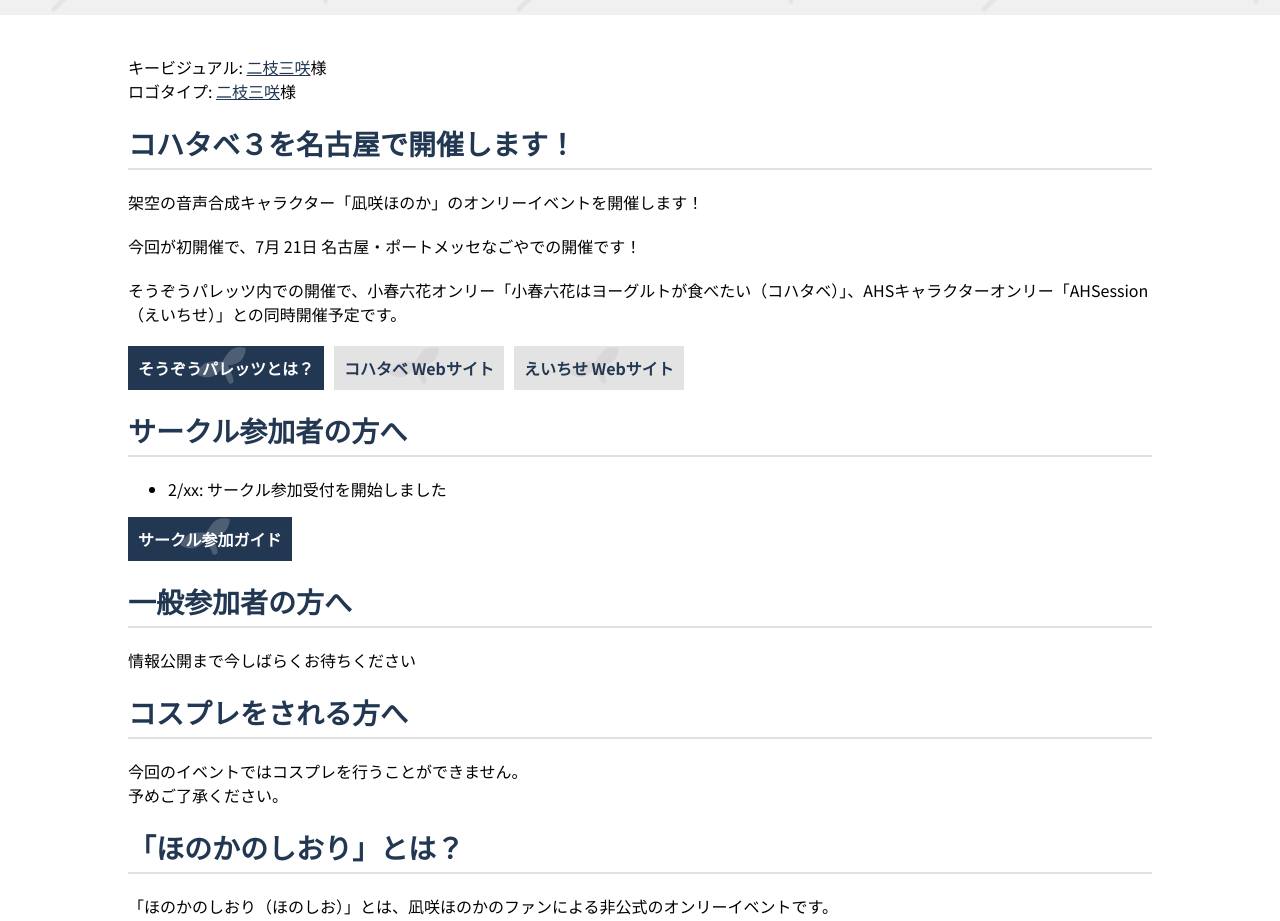
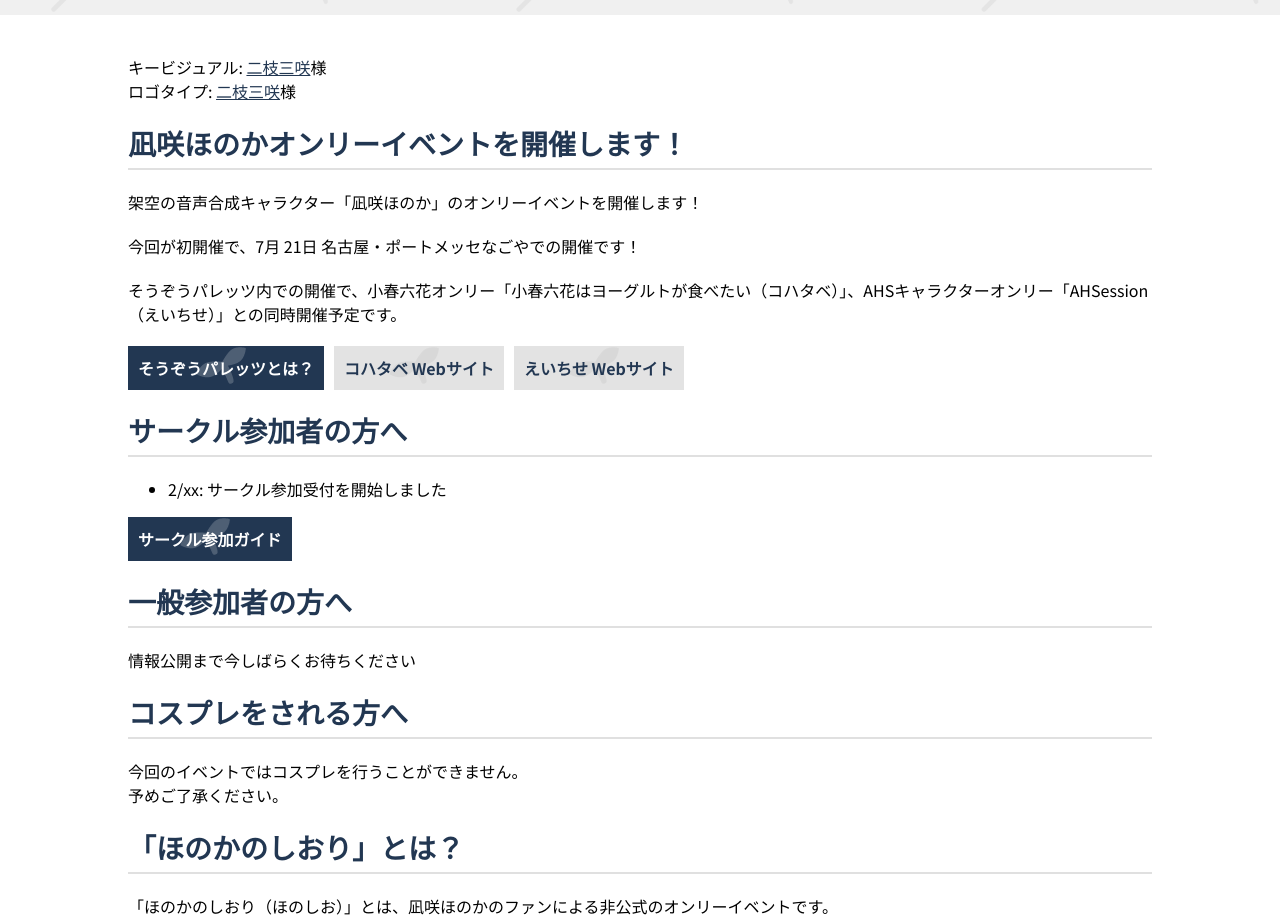
Before and after one commit to nectarition/AstroSakura-HNS, a plain HTML site: page index.html in a window 1280 px wide. Shown: the part 1100-2021 px from the top of the page. Drawn offline with Linux system fonts and the light colour scheme.

Commit message:
🚀 Deploy d4ee11e74a0438194dc6b1b02ba5e8d92085e52d by GitHub Actions

```diff
--- a/index.html
+++ b/index.html
@@ -110,7 +110,7 @@
   </div><main class="main astro-PGYRFWSH">
     <p>キービジュアル: <a href="https://twitter.com/futaedaMisaki">二枝三咲</a>様<br>
 ロゴタイプ: <a href="https://twitter.com/futaedaMisaki">二枝三咲</a>様</p>
-<h2 id="コハタベ３を名古屋で開催します">コハタベ３を名古屋で開催します！</h2>
+<h2 id="凪咲ほのかオンリーイベントを開催します">凪咲ほのかオンリーイベントを開催します！</h2>
 <p>架空の音声合成キャラクター「凪咲ほのか」のオンリーイベントを開催します！</p>
 <p>今回が初開催で、7月 21日 名古屋・ポートメッセなごやでの開催です！</p>
 <p>そうぞうパレッツ内での開催で、小春六花オンリー「小春六花はヨーグルトが食べたい（コハタベ）」、AHSキャラクターオンリー「AHSession（えいちせ）」との同時開催予定です。</p>
```
